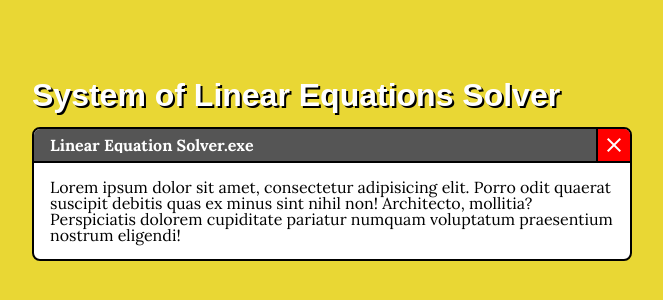
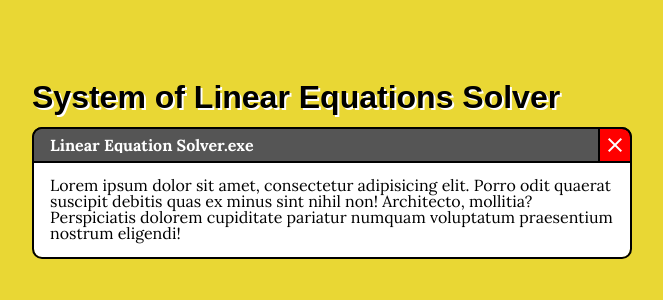
Before and after one commit to iBlueDust/linear-equations-solver, a SvelteKit app: page / in a window 1280 px wide. Shown: the part 238-538 px from the top of the page, without its empty margins (308-971 px from the left). Built offline with nearby package versions, Linux system fonts and the light colour scheme; a web font is replaced by a local one.

Commit message:
feat: adjust styling

```diff
--- a/src/routes/+page.svelte
+++ b/src/routes/+page.svelte
@@ -7,16 +7,18 @@
       <section class="window-header">
         <span class="title">Linear Equation Solver.exe</span>
         <span class="control-button-group">
-          <span class="material-symbols-outlined"> close </span>
+          <span class="control-button">
+            <span class="material-symbols-outlined">close</span>
+          </span>
         </span>
       </section>
       <section class="window-body">
-        <span
-          >Lorem ipsum dolor sit amet, consectetur adipisicing elit. Porro odit
+        <span>
+          Lorem ipsum dolor sit amet, consectetur adipisicing elit. Porro odit
           quaerat suscipit debitis quas ex minus sint nihil non! Architecto,
           mollitia? Perspiciatis dolorem cupiditate pariatur numquam voluptatum
-          praesentium nostrum eligendi!</span
-        >
+          praesentium nostrum eligendi!
+        </span>
       </section>
     </article>
   </div>
@@ -26,19 +28,22 @@
   main {
     display: grid;
     min-height: 100vh;
+    padding: 8px;
+
     background-color: rgb(233, 215, 52);
     font-family: 'Lora', serif;
 
     justify-content: center;
     align-items: center;
+
     .wrapper {
       max-width: 600px;
     }
 
     header {
       margin: 16px 0;
-      color: white;
-      text-shadow: 2px 2px 0px #000000;
+      color: black;
+      text-shadow: 2px 2px 0px white;
       font-family: 'Unbounded', sans-serif;
     }
 
@@ -46,21 +51,25 @@
       $border-radius: 8px;
       $border-width: 2px;
 
+      margin: $border-width;
+      outline: $border-width solid black;
+
       background-color: white;
-      border: $border-width solid black;
       border-radius: $border-radius;
 
       section.window-header {
+        $height: 32px;
+
         display: flex;
         align-items: center;
 
         width: auto;
-        height: 32px;
+        height: $height;
 
         background-color: #555;
-        border-bottom: $border-width solid black;
-        border-top-left-radius: calc($border-radius - $border-width);
-        border-top-right-radius: calc($border-radius - $border-width);
+        outline: $border-width solid black;
+        border-top-left-radius: $border-radius;
+        border-top-right-radius: $border-radius;
 
         color: white;
         font-weight: 700;
@@ -81,16 +90,24 @@
           width: 32px;
           height: 32px;
 
-          flex-grow: 0;
-          flex-shrink: 0;
-
-          background-color: red;
-          color: white;
-          border-left: $border-width solid black;
           border-top-right-radius: calc($border-radius - $border-width);
 
-          & > * {
-            margin: auto;
+          .control-button {
+            width: 32px;
+            height: 32px;
+
+            display: flex;
+            justify-content: center;
+            align-items: center;
+
+            background-color: red;
+            overflow: hidden;
+            color: white;
+            border-left: $border-width solid black;
+
+            &:last-child {
+              border-top-right-radius: calc($border-radius - $border-width);
+            }
           }
         }
       }
--- a/static/reset.css
+++ b/static/reset.css
@@ -2,6 +2,10 @@
    v2.0 | 20110126
    License: none (public domain)
 */
+
+* {
+	box-sizing: border-box;
+}
 
 html, body, div, span, applet, object, iframe,
 h1, h2, h3, h4, h5, h6, p, blockquote, pre,
```
